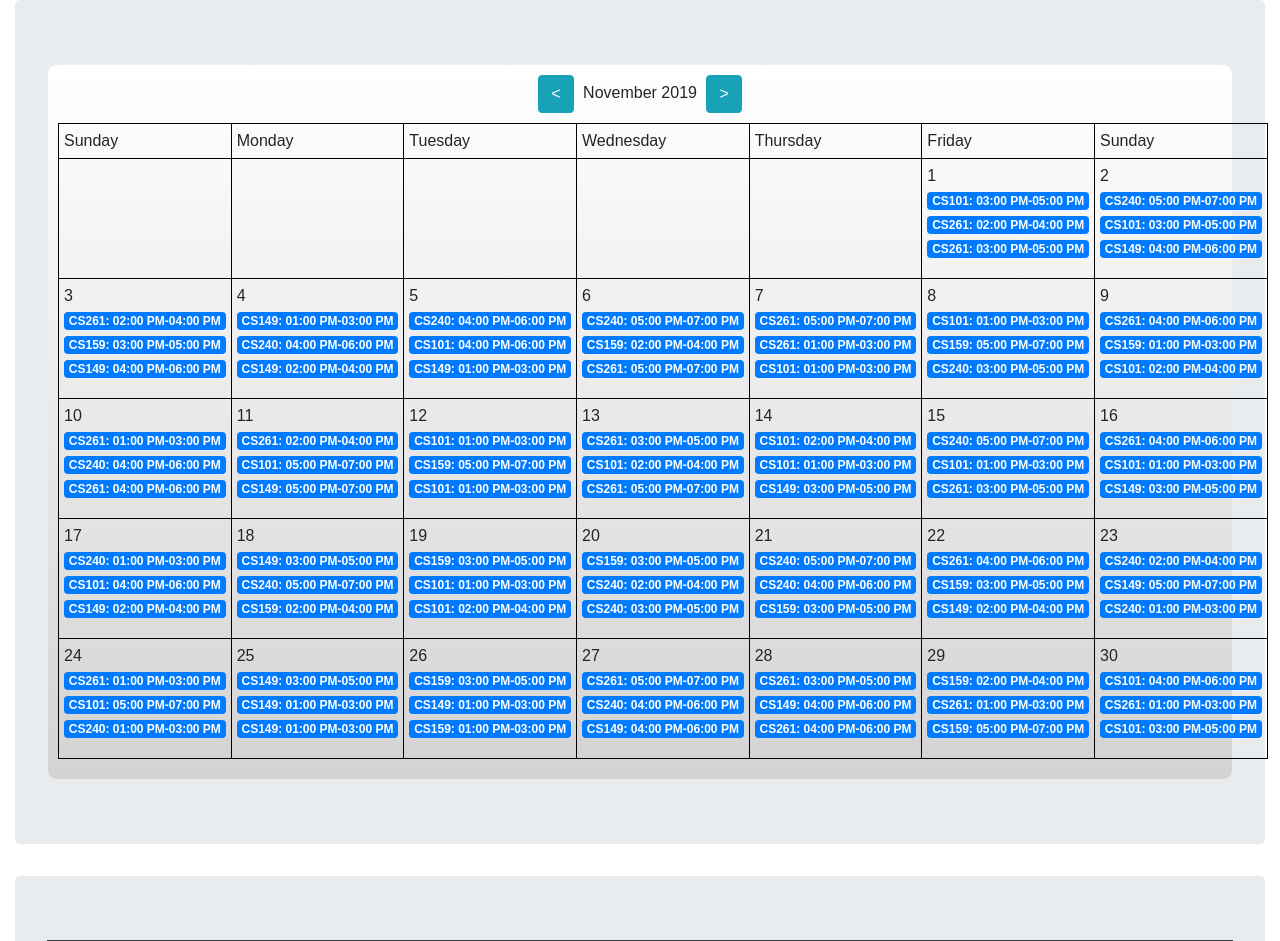
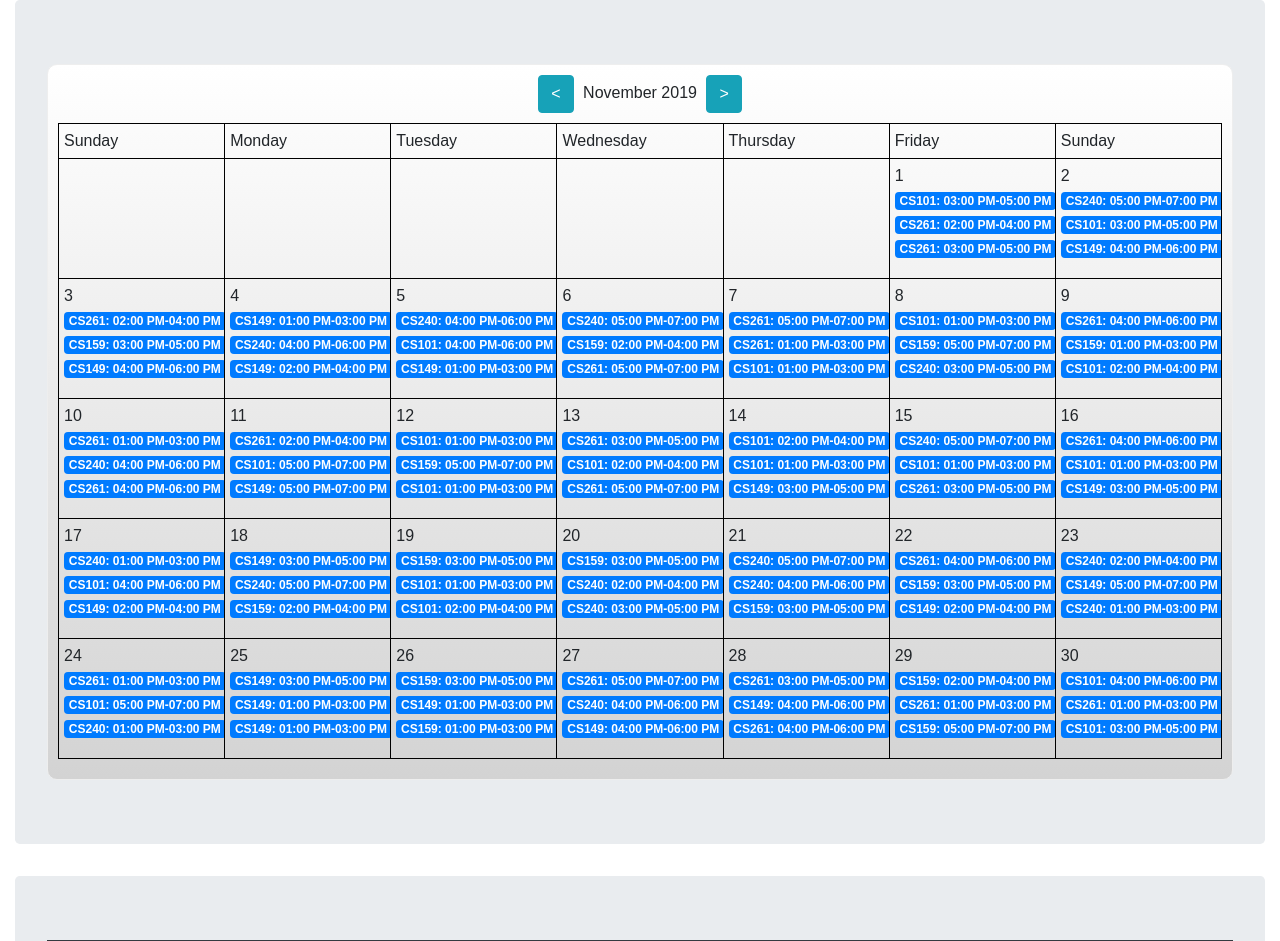
Before and after one commit to hinescd/cs347project, a PHP site: page /html/index.html in a window 1280 px wide. Shown: the part 129-1070 px from the top of the page. Run offline with PHP 8.4, Linux system fonts and the light colour scheme.

Commit message:
Hide overflow in calendar cells

```diff
--- a/css/fullcalendar.css
+++ b/css/fullcalendar.css
@@ -25,6 +25,7 @@
 
 .calendar {
     width: 100%;
+    table-layout: fixed;
 }
 
 .calendar tr:first-child td {
@@ -38,4 +39,5 @@
     text-align: left;
     vertical-align: top;
     padding: 5px;
+    overflow: hidden;
 }
```
